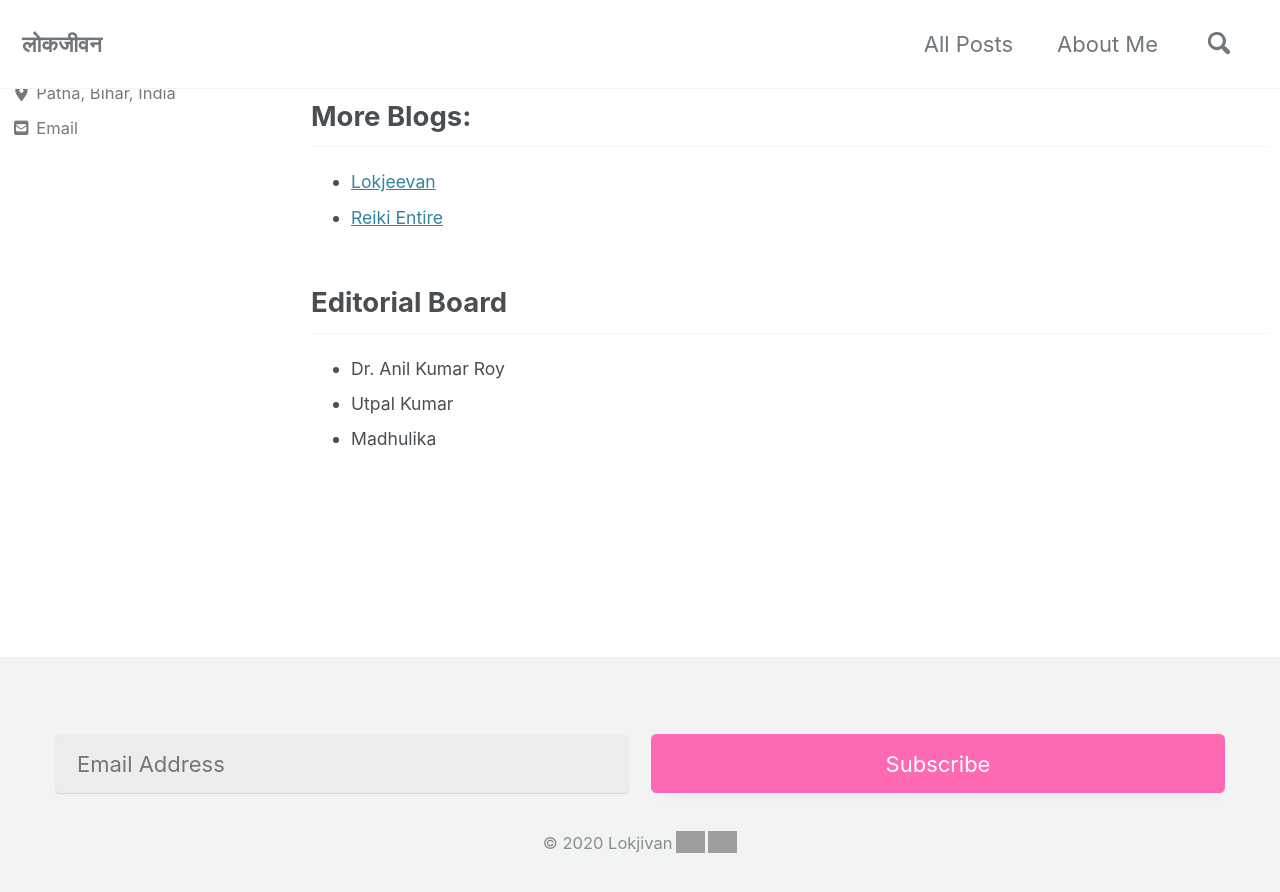
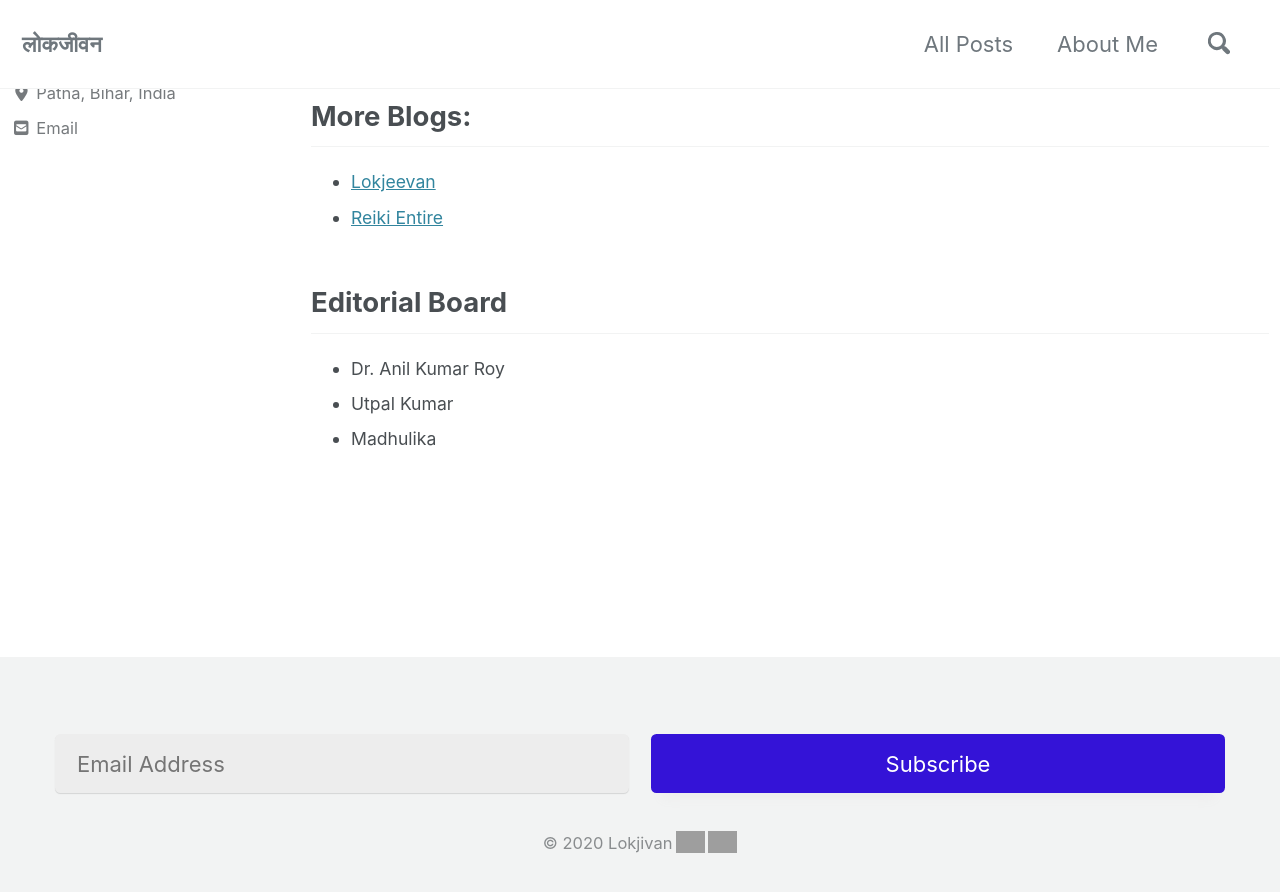
Before and after one commit to lokjivan/lokjivan-earthinversion, a Jekyll site: the page built from _pages/about-me.html, in a window 1280 px wide and 900 px high, scrolled down 310 px. Shown: the top 892 px of the window. Built offline with Jekyll 4.4.1, drawn with Linux system fonts in a browser that asks for light colours; cached includes are drawn as plain includes; nearby versions of some CDN libraries; comment, search, counter and statistics services are not loaded; grey boxes are pictures that could not be loaded.

Commit message:
Update _footer.scss

```diff
--- a/_sass/minimal-mistakes/_footer.scss
+++ b/_sass/minimal-mistakes/_footer.scss
@@ -94,7 +94,7 @@ input {
   padding: 0.75rem 1rem;
 
   &[type="submit"] {
-    background: hotpink;
+    background: rgb(52, 19, 215);
     color: white;
     box-shadow: 0 0.75rem 0.5rem -0.5rem #ededed;
   }
```
